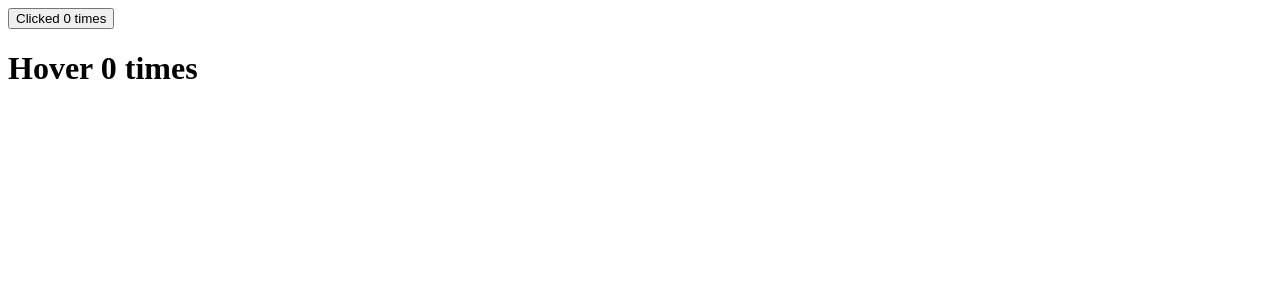
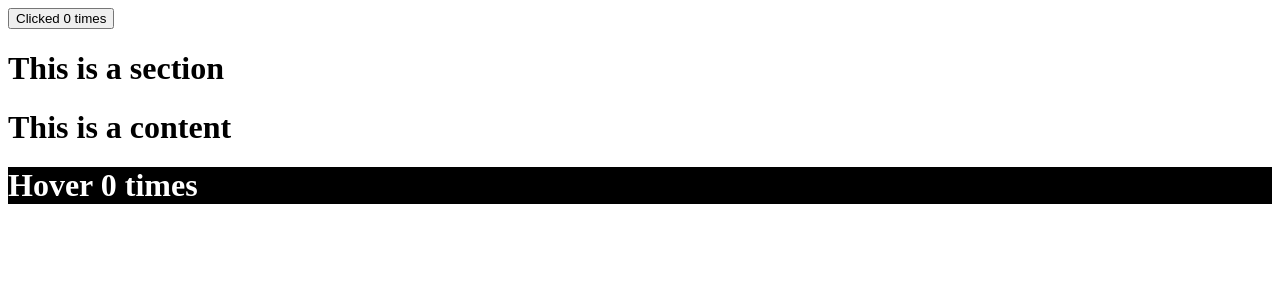
Before and after one commit to atikhasan007/react-practice, a React app: page / in a window 1280 px wide. Shown: the top 300 px of the page. Built offline with nearby package versions, Linux system fonts and the light colour scheme; the HTML template or start-up script is replaced by a standard one.

Commit message:
counter context by own

```diff
--- a/src/App.jsx
+++ b/src/App.jsx
@@ -1,30 +1,32 @@
+import React from "react";
 import ClickCounter from "./components/ClickCounter";
 import Counter from "./components/Counter";
-import HoverCounter from "./components/HoverCounter";
+import Section from './components/Section';
+import themeContext from "./contexts/themeContext";
 
-function App() {
+export default class App extends React.Component {
+
+    state = {
+        theme : 'dark'
+    }
+
+ render(){
+  const {theme} = this.state;
+
     return (
+
+
+
         <div className="app">
             <Counter>
             {(counter, incrementCount) => (
                     <ClickCounter counter={counter} incrementCount={incrementCount} />
                 )}
-
-
             </Counter>
 
-
-
-            <Counter>
-            {(counter, incrementCount) => (
-                    <HoverCounter counter={counter} incrementCount={incrementCount} />
-                )}
-            </Counter>
-
-
+            <themeContext.Provider value ={{theme:theme}}><Section/></themeContext.Provider>
 
         </div>
     );
-}
-
-export default App;
+   }
+ }
--- /dev/null
+++ b/src/components/Content.jsx
@@ -0,0 +1,25 @@
+import React from "react";
+import themeContext from "../contexts/themeContext";
+import Counter from "./Counter";
+import HoverCounter from "./HoverCounter";
+
+export default function Content() {
+    return (
+        <div>
+            <h1>This is a content</h1>
+            <Counter>
+                {(counter, incrementCount) => (
+                    <themeContext.Consumer>
+                        {({ theme }) => (
+                            <HoverCounter
+                                count={counter}
+                                incrementCount={incrementCount}
+                                theme={theme}
+                            />
+                        )}
+                    </themeContext.Consumer>
+                )}
+            </Counter>
+        </div>
+    );
+}
--- a/src/components/HoverCounter.jsx
+++ b/src/components/HoverCounter.jsx
@@ -1,12 +1,17 @@
 import React from "react";
 
-export default function ClickCounter ({counter, incrementCount}){
+export default function ClickCounter ({count, incrementCount, theme}){
 
+     const style = theme === 'dark' ?  {backgroundColor: '#000000' , color:' #ffffff'}:
+     {backgroundColor: 'red', color:"yellow"};
+  console.log(typeof(theme) )
 
         return (
             <div>
-                <h1 onMouseOver={incrementCount}>
-                    Hover  {counter} times
+                <h1 onMouseOver={incrementCount}
+                style={style}
+                >
+                    Hover  {count} times
                 </h1>
             </div>
         );
--- /dev/null
+++ b/src/components/Section.jsx
@@ -0,0 +1,13 @@
+import Content from "./Content";
+
+export default function Section(){
+
+
+
+    return (
+        <div>
+            <h1>This is a section</h1>
+            <Content  theme/>
+        </div>
+    )
+}
--- /dev/null
+++ b/src/contexts/themeContext.jsx
@@ -0,0 +1,8 @@
+import createContext from "../lib/Context";
+
+const themeContext = createContext({
+    theme : 'light'
+});
+
+
+export default themeContext;
--- /dev/null
+++ b/src/lib/Context.jsx
@@ -0,0 +1,32 @@
+class Context {
+    constructor(value ){
+        this.value = value;
+
+    }
+
+    //provider component
+    Provider = ({children, value}) =>{
+        this.value = value;
+        return children;
+
+    }
+
+
+    //consumer
+    Consumer = ({children }) => children(this.value);
+
+}
+
+
+console.log(typeof(Consumer));
+function createContext (value = null){
+
+    const context = new Context(value);
+    return {
+        Provider : context.Provider,
+        Consumer : context.Consumer,
+    }
+
+}
+
+export default createContext;
```
